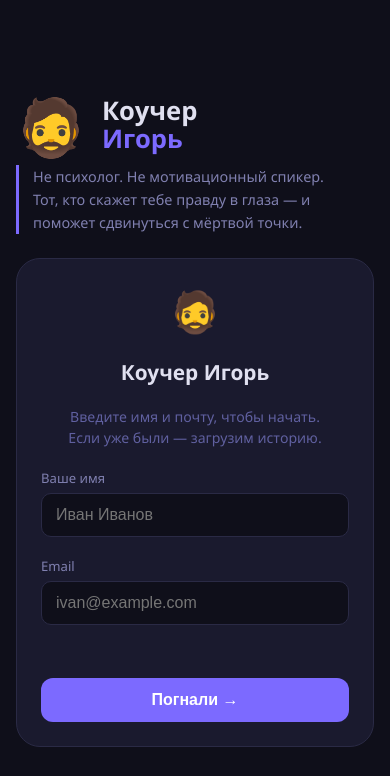
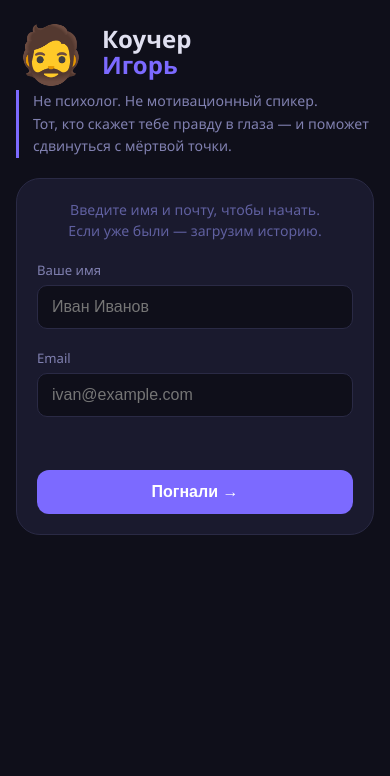
Before and after one commit to kirechenkovog-web/ai-coach, a website: page public/index.html in a window 390 px wide. Drawn offline with Linux system fonts and the light colour scheme.

Commit message:
fix: remove duplicate logo on mobile, fix Safari scroll

```diff
--- a/public/index.html
+++ b/public/index.html
@@ -152,14 +152,20 @@
     }
 
     @media (max-width: 680px) {
-      #login-screen { align-items: center; padding: 24px 16px; }
-      .login-wrap { flex-direction: column; gap: 0; }
+      #login-screen {
+        align-items: flex-start;
+        padding: 24px 16px 40px;
+        -webkit-overflow-scrolling: touch;
+      }
+      .login-wrap { flex-direction: column; gap: 20px; }
       .divider { display: none; }
-      .landing { gap: 12px; margin-bottom: 24px; }
+      .landing { gap: 10px; }
       .features { display: none; }
-      .landing-tagline { font-size: 0.9rem; }
-      .login-card { max-width: 100%; padding: 24px; }
-      .landing-hero h1 { font-size: 1.6rem; }
+      .landing-tagline { font-size: 0.88rem; }
+      .login-card { max-width: 100%; padding: 20px; }
+      .login-card .logo { display: none; }
+      .login-card > h1 { display: none; }
+      .landing-hero h1 { font-size: 1.5rem; }
     }
 
     .field { display: flex; flex-direction: column; gap: 6px; }
```
